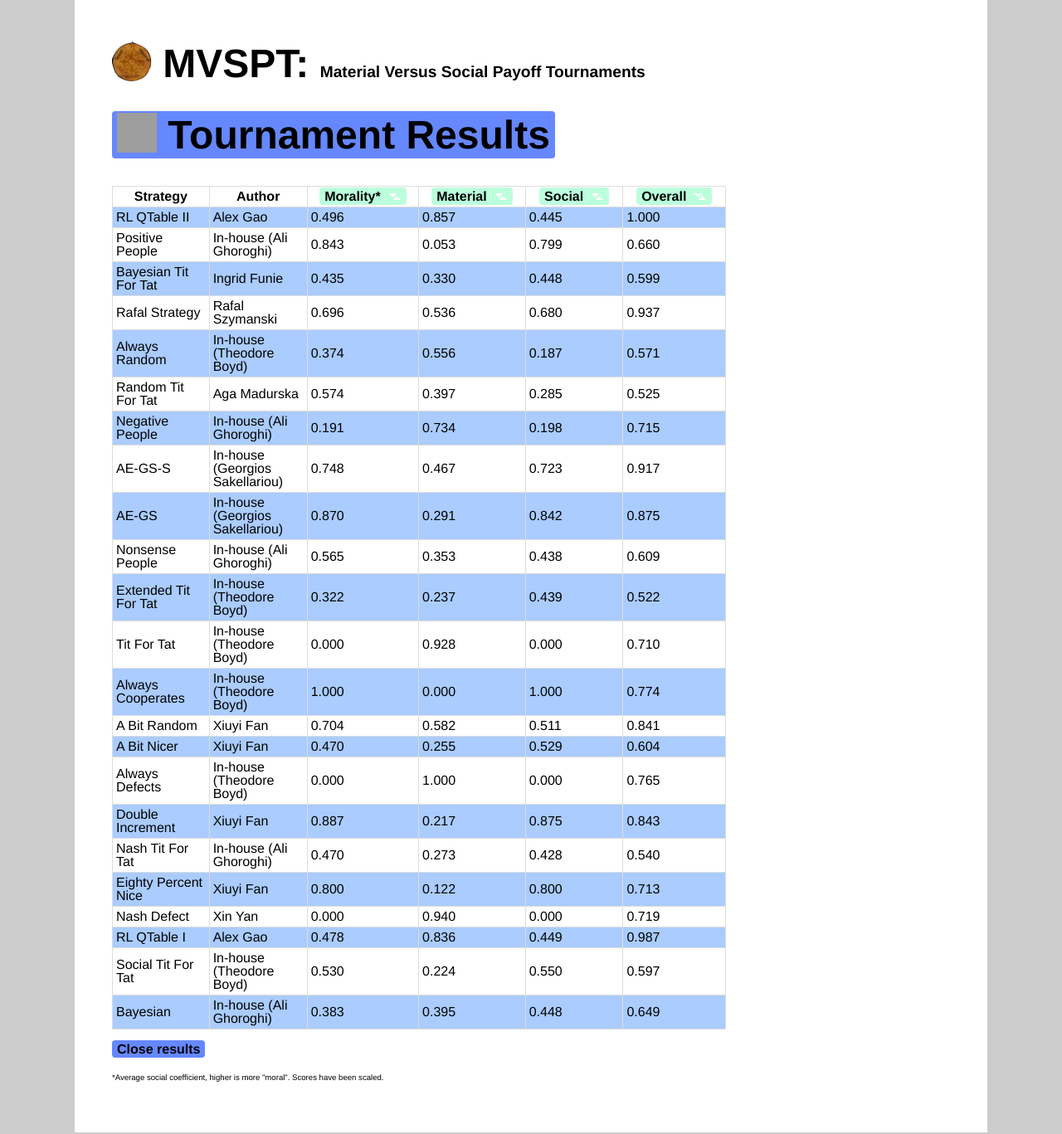
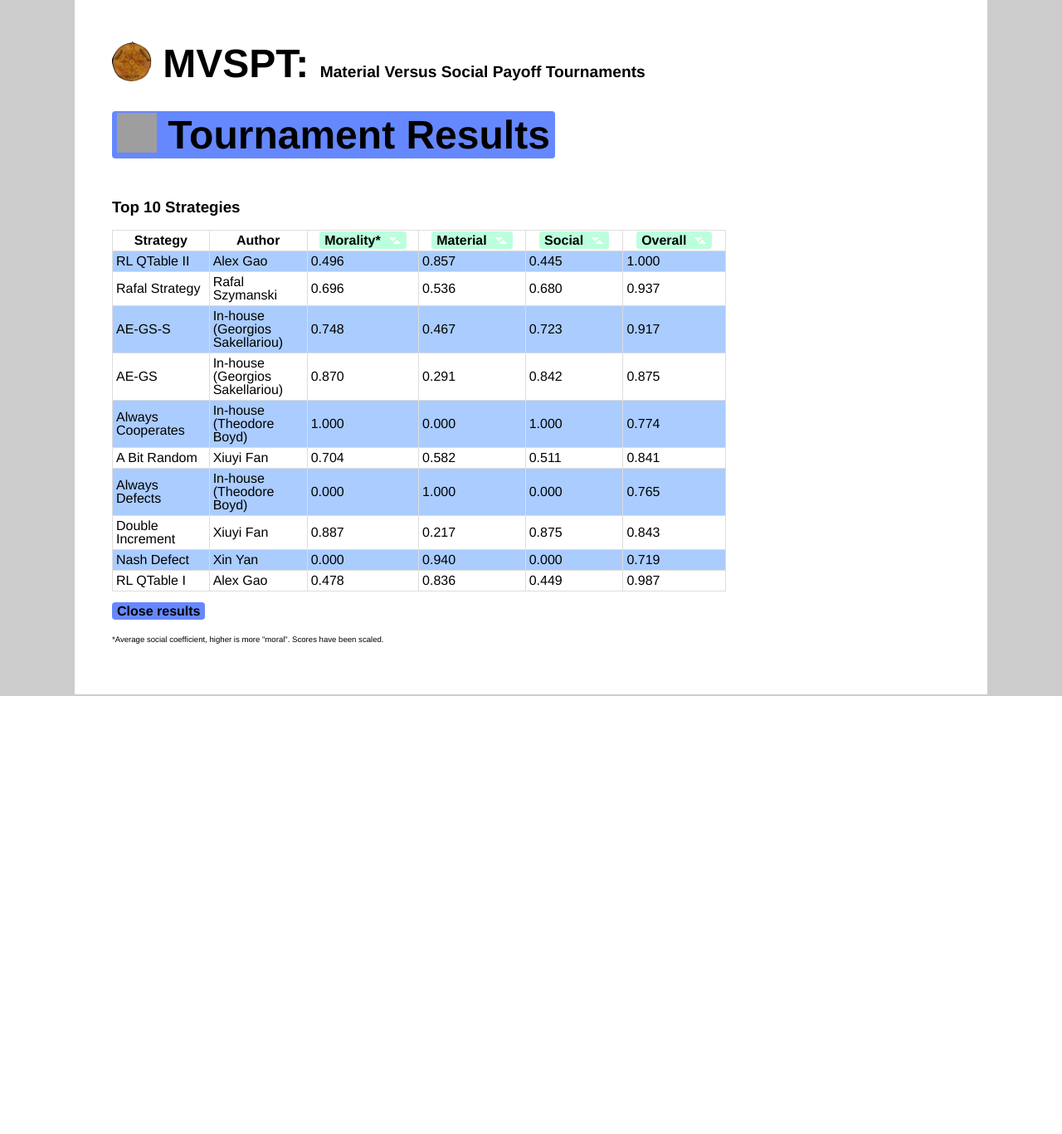
Before and after one commit to theoboyd/public_html, a PHP site: page /mvspt-results.php in a window 1280 px wide. Shown: the whole page at 83% size. After the commit the page ends 839 px from the top, so only its background shows below. Run offline with PHP 8.4, Linux system fonts and the light colour scheme; grey boxes are pictures that could not be loaded.

Commit message:
Top 10 strategies

```diff
--- a/mvspt-results.php
+++ b/mvspt-results.php
@@ -5,6 +5,7 @@
    include('header-mvspt.php');
 ?>
             <section id="content" class="body">
+              <h3>Top 10 Strategies</h3>
               <table class="sortable" id="results">
               <tr>
                 <th class="unsortable">Strategy</th>
@@ -36,46 +37,6 @@ Alex Gao
 </tr>
 <tr>
 <td>
-Positive People
-</td>
-<td>
-In-house (Ali Ghoroghi)
-</td>
-<td>
-0.843
-</td>
-<td>
-0.053
-</td>
-<td>
-0.799
-</td>
-<td>
-0.660
-</td>
-</tr>
-<tr>
-<td>
-Bayesian Tit For Tat
-</td>
-<td>
-Ingrid Funie
-</td>
-<td>
-0.435
-</td>
-<td>
-0.330
-</td>
-<td>
-0.448
-</td>
-<td>
-0.599
-</td>
-</tr>
-<tr>
-<td>
 Rafal Strategy
 </td>
 <td>
@@ -92,66 +53,6 @@ Rafal Szymanski
 </td>
 <td>
 0.937
-</td>
-</tr>
-<tr>
-<td>
-Always Random
-</td>
-<td>
-In-house (Theodore Boyd)
-</td>
-<td>
-0.374
-</td>
-<td>
-0.556
-</td>
-<td>
-0.187
-</td>
-<td>
-0.571
-</td>
-</tr>
-<tr>
-<td>
-Random Tit For Tat
-</td>
-<td>
-Aga Madurska
-</td>
-<td>
-0.574
-</td>
-<td>
-0.397
-</td>
-<td>
-0.285
-</td>
-<td>
-0.525
-</td>
-</tr>
-<tr>
-<td>
-Negative People
-</td>
-<td>
-In-house (Ali Ghoroghi)
-</td>
-<td>
-0.191
-</td>
-<td>
-0.734
-</td>
-<td>
-0.198
-</td>
-<td>
-0.715
 </td>
 </tr>
 <tr>
@@ -196,66 +97,6 @@ In-house (Georgios Sakellariou)
 </tr>
 <tr>
 <td>
-Nonsense People
-</td>
-<td>
-In-house (Ali Ghoroghi)
-</td>
-<td>
-0.565
-</td>
-<td>
-0.353
-</td>
-<td>
-0.438
-</td>
-<td>
-0.609
-</td>
-</tr>
-<tr>
-<td>
-Extended Tit For Tat
-</td>
-<td>
-In-house (Theodore Boyd)
-</td>
-<td>
-0.322
-</td>
-<td>
-0.237
-</td>
-<td>
-0.439
-</td>
-<td>
-0.522
-</td>
-</tr>
-<tr>
-<td>
-Tit For Tat
-</td>
-<td>
-In-house (Theodore Boyd)
-</td>
-<td>
-0.000
-</td>
-<td>
-0.928
-</td>
-<td>
-0.000
-</td>
-<td>
-0.710
-</td>
-</tr>
-<tr>
-<td>
 Always Cooperates
 </td>
 <td>
@@ -292,26 +133,6 @@ Xiuyi Fan
 </td>
 <td>
 0.841
-</td>
-</tr>
-<tr>
-<td>
-A Bit Nicer
-</td>
-<td>
-Xiuyi Fan
-</td>
-<td>
-0.470
-</td>
-<td>
-0.255
-</td>
-<td>
-0.529
-</td>
-<td>
-0.604
 </td>
 </tr>
 <tr>
@@ -356,46 +177,6 @@ Xiuyi Fan
 </tr>
 <tr>
 <td>
-Nash Tit For Tat
-</td>
-<td>
-In-house (Ali Ghoroghi)
-</td>
-<td>
-0.470
-</td>
-<td>
-0.273
-</td>
-<td>
-0.428
-</td>
-<td>
-0.540
-</td>
-</tr>
-<tr>
-<td>
-Eighty Percent Nice
-</td>
-<td>
-Xiuyi Fan
-</td>
-<td>
-0.800
-</td>
-<td>
-0.122
-</td>
-<td>
-0.800
-</td>
-<td>
-0.713
-</td>
-</tr>
-<tr>
-<td>
 Nash Defect
 </td>
 <td>
@@ -434,46 +215,6 @@ Alex Gao
 0.987
 </td>
 </tr>
-<tr>
-<td>
-Social Tit For Tat
-</td>
-<td>
-In-house (Theodore Boyd)
-</td>
-<td>
-0.530
-</td>
-<td>
-0.224
-</td>
-<td>
-0.550
-</td>
-<td>
-0.597
-</td>
-</tr>
-<tr>
-<td>
-Bayesian
-</td>
-<td>
-In-house (Ali Ghoroghi)
-</td>
-<td>
-0.383
-</td>
-<td>
-0.395
-</td>
-<td>
-0.448
-</td>
-<td>
-0.649
-</td>
-</tr>
               </table>
               <br />
               <a class="link" href="mvspt.php">Close results</a>
```
